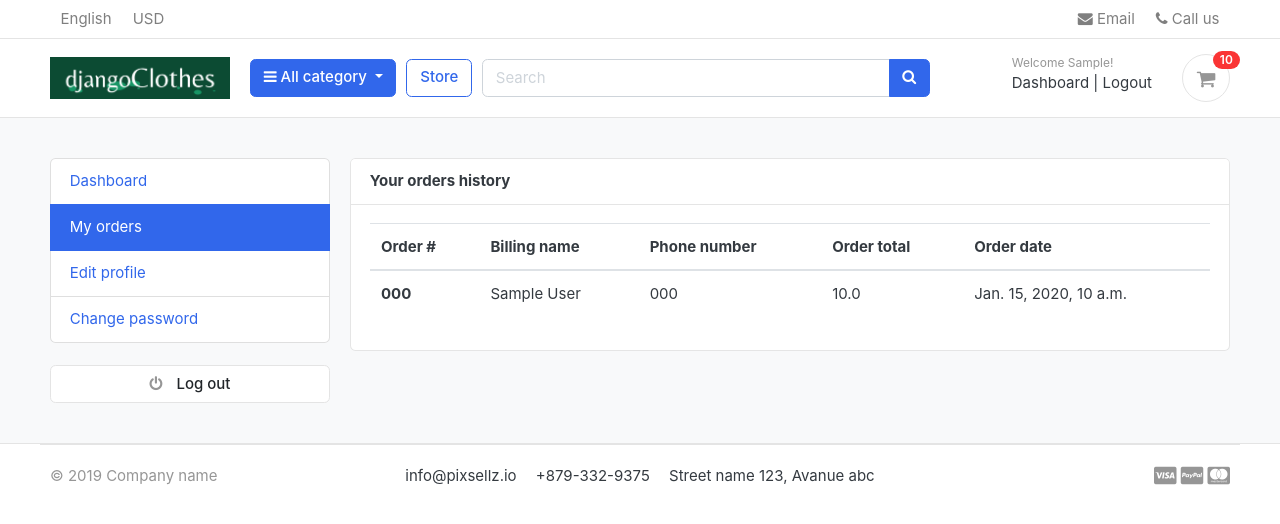
After one commit to wiktorpiela/django-clothes-ecommerce, a Django app: page /accounts/my-orders/ in a window 1280 px wide. The commit adds this page. Shown: the top 524 px of the page. Run offline with Django 4.2, Linux system fonts and the light colour scheme; a user stored in the database is signed in; tables that the repository leaves empty hold one stand-in row (values such as "Sample post"); some libraries are stand-ins or nearby versions; some web fonts are replaced.

Commit message:
user orders view and template added

```diff
--- a/accounts/urls.py
+++ b/accounts/urls.py
@@ -11,6 +11,7 @@ urlpatterns = [
     path("forgot-password/", views.forgot_password, name="forgot_password"),
     path("reset-password-validate/<uidb64>/<token>/", views.resetpassword_validate, name="resetpassword_validate"),
     path("reset-password/", views.reset_password, name="reset_password"),
+    path("my-orders/", views.my_orders, name="my_orders"),
     path("", views.dashboard, name="dashboard"),
 
 
--- a/accounts/views.py
+++ b/accounts/views.py
@@ -222,3 +222,10 @@ def reset_password(request):
     }
 
     return render(request, "accounts/reset_password.html", context)
+
+def my_orders(request):
+    orders = Order.objects.filter(user=request.user, is_ordered=True).order_by("-created_at")
+    context = {
+        "orders":orders
+    }
+    return render(request, "accounts/my_orders.html", context)
--- /dev/null
+++ b/templates/accounts/my_orders.html
@@ -0,0 +1,55 @@
+{% extends 'base.html' %}
+
+{% block content %}
+
+<section class="section-conten padding-y bg">
+    {% include 'includes/alerts.html' %}
+    <div class="container">
+        <div class="row">
+            {% include 'includes/dashboard_sidebar.html' %}
+        <main class="col-md-9">
+            <article class="card">
+            <header class="card-header">
+                <strong class="d-inline-block mr-3">Your orders history</strong>
+            </header>
+            <div class="card-body">
+                <div class="row">
+                    <div class="col md-12">
+
+                        {% if orders %}
+                        <table class="table table-hover">
+                            <thead>
+                              <tr>
+                                <th scope="col">Order #</th>
+                                <th scope="col">Billing name</th>
+                                <th scope="col">Phone number</th>
+                                <th scope="col">Order total</th>
+                                <th scope="col">Order date</th>
+                              </tr>
+                            </thead>
+                            <tbody>
+                                {% for order in orders %}
+                                <tr>
+                                    <th scope="row">{{order.order_number}}</th>
+                                    <td>{{order.full_name}}</td>
+                                    <td>{{order.phone}}</td>
+                                    <td>{{order.order_total}}</td>
+                                    <td>{{order.created_at}}</td>
+                                </tr>
+                                {% endfor %}
+                            </tbody>
+                        </table>
+                        {% else %}
+                        <h5>Your order history is empty</h5>
+                        {% endif %}
+                    </div>
+                </div>
+            </div>
+
+            </article>
+        </main>
+    </div>
+    </div>
+</section>
+
+{% endblock content %}
--- a/templates/includes/dashboard_sidebar.html
+++ b/templates/includes/dashboard_sidebar.html
@@ -1,8 +1,8 @@
 <aside class="col-md-3">
     <!--   SIDEBAR   -->
     <ul class="list-group">
-        <a class="list-group-item active" href="#"> Dashboard </a>
-        <a class="list-group-item" href="#"> My orders </a>
+        <a class="list-group-item {% if '/accounts/' == request.path %}active{% endif %}" href="{% url 'accounts:dashboard' %}"> Dashboard </a>
+        <a class="list-group-item {% if '/my-orders/' in request.path %}active{% endif %}" href="{% url 'accounts:my_orders' %}"> My orders </a>
         <a class="list-group-item" href="#"> Edit profile </a>
         <a class="list-group-item" href="#">Change password </a>
     </ul>
```
